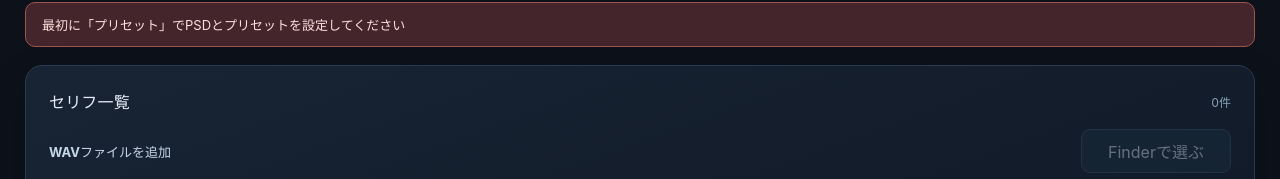
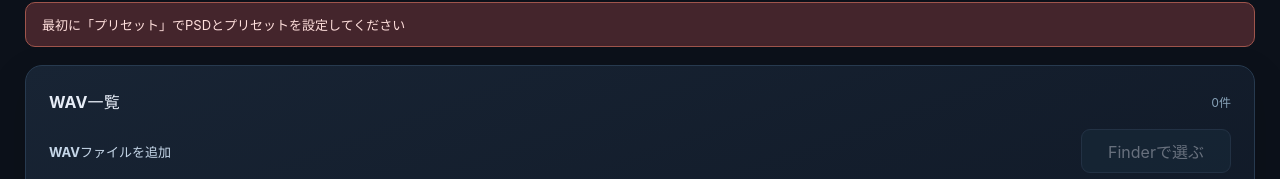
Before and after one commit to sayosomi/tachie-motion, a React (Vite) app in the folder frontend/: page / in a window 1280 px wide. Both pictures are taken after a click on the button "セリフ". Shown: the part 286-465 px from the top of the page. Built offline with nearby package versions, Linux system fonts and the light colour scheme.

Commit message:
fix: avoid ambiguous main screen heading in existing Playwright tests (#4)

```diff
--- a/frontend/src/UtteranceList.tsx
+++ b/frontend/src/UtteranceList.tsx
@@ -22,7 +22,7 @@ export default function UtteranceList({
 }: Props) {
   return <section className="panel utterance-list-panel" aria-label="セリフ一覧">
     <div className="utterance-list-header">
-      <h2>セリフ一覧</h2><span className="meta">{items.length}件</span>
+      <h2>WAV一覧</h2><span className="meta">{items.length}件</span>
     </div>
     <NativeFilePicker id="speech-wav-path" kind="wav" label="WAVファイルを追加"
       value={pendingPath} disabled={disabled}
```
